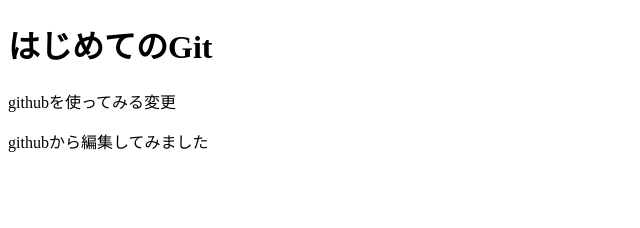
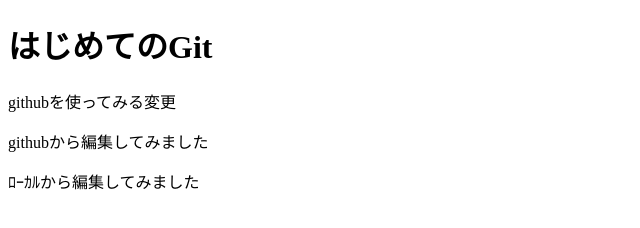
Before and after one commit to yaswatan/yaswatan.github.io, a plain HTML site: page index.html in a window 1280 px wide. Shown: the whole page, without its empty margins (0-640 px from the left). Drawn offline with Linux system fonts and the light colour scheme.

Commit message:
Pを追加

```diff
--- a/index.html
+++ b/index.html
@@ -9,5 +9,6 @@
   <h1>はじめてのGit</h1>
   <p>githubを使ってみる変更</p>
   <p>githubから編集してみました</p>
+  <p>ﾛｰｶﾙから編集してみました</p>
 </body>
 </html>
```
